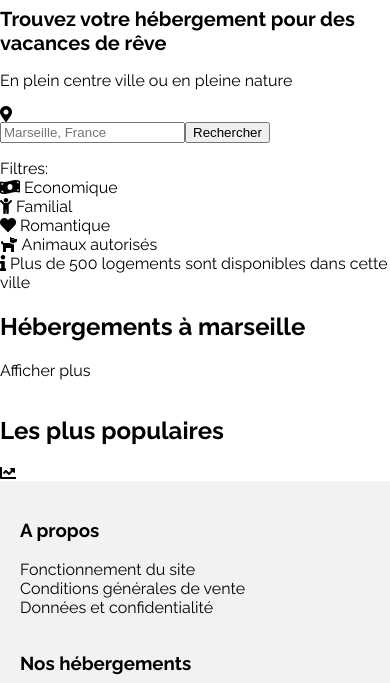
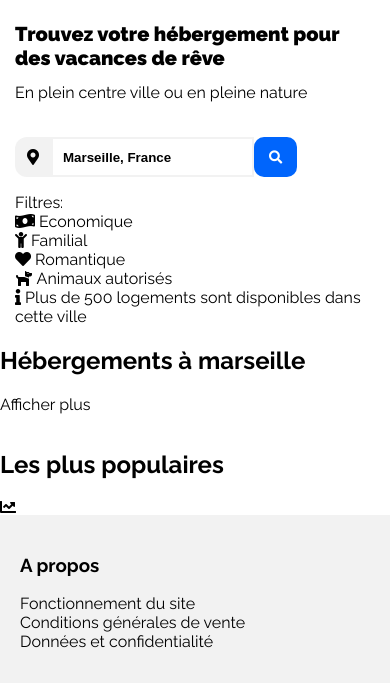
Before and after one commit to Will33ELS/Reservia, a plain HTML site: page index.html in a window 390 px wide. Shown: the part 134-817 px from the top of the page. Drawn offline with Linux system fonts and the light colour scheme.

Commit message:
Avancé de la mise en page: - Correction police pour les caractères en gras - Correction barre de navigation version mobile - Mise en page du titre, sous-titre et barre de recherche

```diff
--- a/css/style.css
+++ b/css/style.css
@@ -9,10 +9,7 @@
 */
 
 /* PARAMETRES GENERAUX */
-@font-face {
-    font-family: "Raleway";
-    src: url("../font/Raleway_wght.ttf") format("truetype");
-}
+@import url('https://fonts.googleapis.com/css2?family=Raleway:wght@400;500;700;900&display=swap');
 html{
     font-family: "Raleway", serif;
 }
@@ -21,8 +18,7 @@ body{
 }
 h1{
     font-size: 20px;
-    font-weight: bold;
-    margin-top: 20px;
+    font-weight: 800;
 }
 
 /* CLASS UTILES*/
@@ -73,6 +69,45 @@ ul{
     order:3;
 }
 
+/* SEARCH */
+.search-form{
+    display: flex;
+    flex-wrap: wrap;
+    align-items: stretch;
+    margin-top: 15px;
+}
+.search-icon {
+    padding: 12px;
+    background-color: #F2F2F2;
+    border-top-left-radius: 12px;
+    border-bottom-left-radius: 12px;
+}
+.search-form input{
+    padding: 10px;
+    border: #F2F2F2 2px solid;
+    font-weight: 800;
+}
+.search-form input:focus{
+    border: black 2px solid;
+    outline:none;
+}
+
+.search-button{
+    background-color: #0065FC;
+    padding: 0 15px;
+    color: white;
+    border-top-right-radius: 12px;
+    border-bottom-right-radius: 12px;
+    border: none;
+    transition: background-color 0.2s;
+}
+.search-button:focus,
+.search-button:hover{
+    background-color: #DEEBFF;
+    border: none;
+    outline:none;
+}
+
 /* FOOTER */
 footer{
     background-color: #F2F2F2;
@@ -116,13 +151,30 @@ footer a:hover{ /* PAS DEMANDE DANS LE CDC, A DEMANDER SI GENANT*/
         margin: 0;
         text-align: center;
         border-bottom: #F2F2F2 3px solid;
-        padding-top: 10px;
+        padding: 10px 0 10px 0;
     }
     .navigation-item.active, .navigation-item:hover{
         border-bottom: #0065FC 3px solid;
     }
     .navigation{
         width: 100%;
+    }
+
+    /* SEARCH */
+    .search{
+        margin: 0 15px;
+    }
+    .search-title{
+        margin-top: 25px;
+    }
+    .search-subtitle{
+        margin: 5px 0;
+    }
+    .search-form{
+        margin-top: 35px;
+    }
+    .search-button{
+        border-radius: 10px;
     }
 
     /* FOOTER */
--- a/index.html
+++ b/index.html
@@ -28,10 +28,13 @@
 </header>
 <div class="content">
     <div class="search">
-        <h1>Trouvez votre hébergement pour des vacances de rêve</h1>
-        <p>En plein centre ville ou en pleine nature</p>
-        <form>
-            <div class="prefix-search"><i class="fas fa-map-marker-alt"></i></div><input type="text" placeholder="Marseille, France" required/><button type="submit" class="btn-search">Rechercher</button>
+        <h1 class="search-title">Trouvez votre hébergement pour des vacances de rêve</h1>
+        <p class="search-subtitle">En plein centre ville ou en pleine nature</p>
+        <form class="search-form">
+            <i class="fas fa-map-marker-alt search-icon"></i>
+            <input type="text" value="Marseille, France" required/>
+            <button type="submit" class="search-button display-none display-lg-block">Rechercher</button>
+            <button type="submit" class="search-button display-block display-lg-none"><i class="fas fa-search"></i></button>
         </form>
         <div class="filtres">
             Filtres:
```
